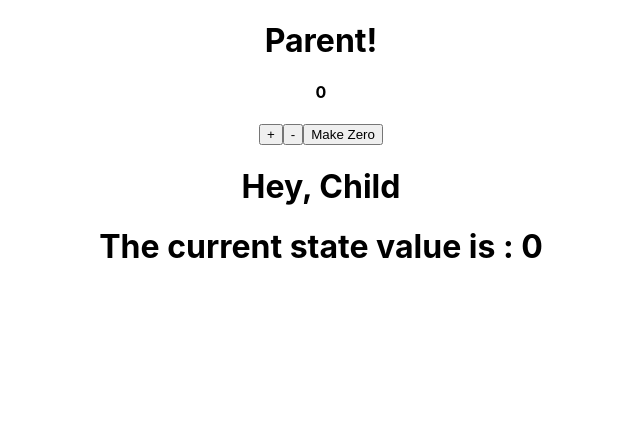
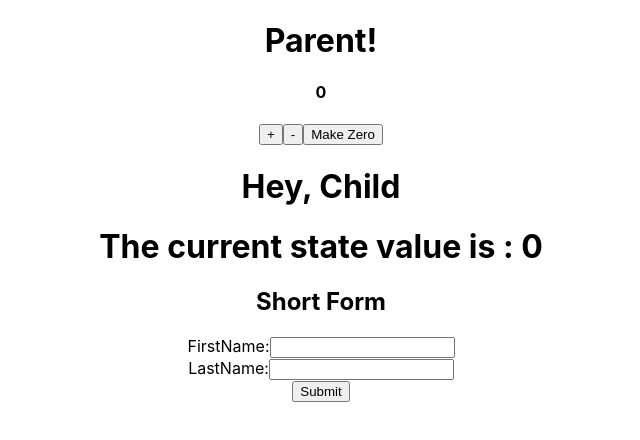
Before and after one commit to IamRidoyRoy/react-redux, a React (Create React App) app: page / in a window 1280 px wide. Shown: the top 440 px of the page, without its empty margins (319-959 px from the left). Built offline with nearby package versions, Linux system fonts and the light colour scheme.

Commit message:
create a short form

```diff
--- a/src/App.js
+++ b/src/App.js
@@ -1,4 +1,3 @@
-import logo from './logo.svg';
 import './App.css';
 import Parent from './components/Parent';
 import { createContext, useState } from 'react';
--- a/src/components/Child.js
+++ b/src/components/Child.js
@@ -2,7 +2,6 @@ import React, { useContext } from 'react';
 import { COUNTER_CONTEXT } from '../App';
 
 const Child = () => {
-    // console.log(passCounter);
     const { counter } = useContext(COUNTER_CONTEXT)
     return (
         <div>
--- a/src/components/Parent.js
+++ b/src/components/Parent.js
@@ -1,6 +1,7 @@
 import { useContext } from 'react';
 import { COUNTER_CONTEXT } from '../App';
 import Child from './Child';
+import ShortForm from './ShortForm';
 
 
 
@@ -19,9 +20,9 @@ const Parent = () => {
             <button onClick={reset}>Make Zero</button>
 
             <Child></Child>
+            <ShortForm></ShortForm>
+
         </div>
-
-
 
     );
 };
--- /dev/null
+++ b/src/components/ShortForm.js
@@ -0,0 +1,30 @@
+import React, { useState } from 'react';
+
+const ShortForm = () => {
+
+    const [input, setInput] = useState(0)
+
+    const submit = (event) => {
+        event.preventDefault();
+        console.log(input);
+    }
+
+    return (
+        <div>
+            <h2>Short Form</h2>
+            <form onSubmit={submit}>
+                <label>
+                    FirstName:
+                    <input type="text" name="name" onBlur={(e) => setInput(e.target.value)} />
+                </label> <br />
+                <label>
+                    LastName:
+                    <input type='text' name='lastName' onBlur={(e2) => setInput(e2.target.value)}></input>
+                </label> <br />
+                <input type="submit" value="Submit" />
+            </form>
+        </div>
+    );
+};
+
+export default ShortForm;
```
